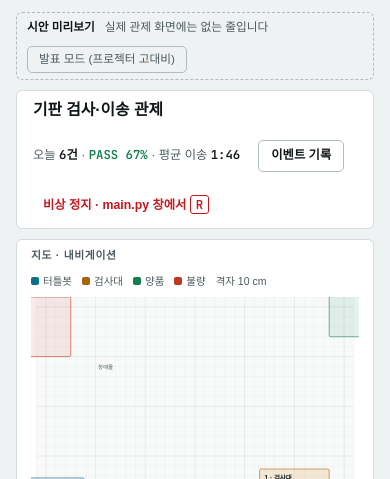
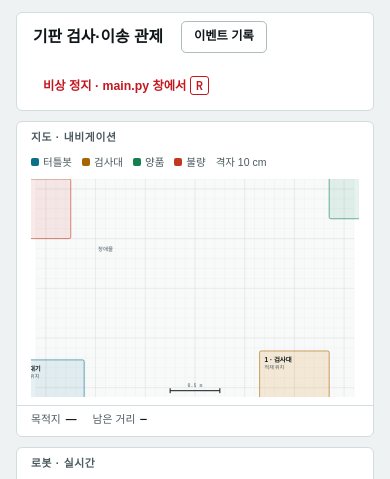
Before and after one commit to HD243017/turtlebot_vision_amr, a Flask app: page / in a window 390 px wide. Shown: the top 479 px of the page. Run offline with Flask 3, Linux system fonts and the light colour scheme; some web fonts are replaced; grey boxes are pictures that could not be loaded.

Commit message:
fms_ui: A* 경로 선 표시/ 시안 미리보기 줄 삭제

```diff
--- a/fms_ui/app.py
+++ b/fms_ui/app.py
@@ -227,7 +227,6 @@ def snapshot():
         "robot": robot_link(),
         "inspection": insp,
         "recent": STORE.recent(6),
-        "today": STORE.today_summary(),
     })
     return live
 
@@ -238,8 +237,7 @@ def index():
     status = snapshot()
     boot = {"states": STATES, "missions": MISSIONS, "kinds": KINDS, "status": status,
             "map": MAP_META, "zones": ZONES}
-    return render_template("index.html", kinds=KINDS, today=status["today"],
-                           today_date=date.today().isoformat(), boot=boot)
+    return render_template("index.html", kinds=KINDS, today_date=date.today().isoformat(), boot=boot)
 
 
 @app.get("/map/image.png")
@@ -285,7 +283,7 @@ def api_robot():
 
 @app.get("/api/events")
 def api_events():
-    """이벤트 기록 (최신 순 최대 50건). date=YYYY-MM-DD (비우면 전체), kind=all|insp|deliv|safety|comm"""
+    """이벤트 기록 (최신 순 최대 50건). date=YYYY-MM-DD (비우면 전체), kind=all|insp|deliv"""
     try:
         day = date.fromisoformat(request.args["date"]) if request.args.get("date") else None
     except ValueError:
--- a/fms_ui/static/app.js
+++ b/fms_ui/static/app.js
@@ -144,7 +144,7 @@
     done.push([x, y]);
     attrs($('routeDone'), { points: plan.length ? pts(done) : '' });
     attrs($('route'), { points: plan.length ? pts(rest) : '' });
-    // 남은 거리: 계획 경로가 있으면 경로를 따라, 없으면 목적지 goal 까지 직선 거리 (main.py 가 경로를 안 보내므로 지금은 직선)
+    // 남은 거리: 계획 경로(main.py robot.path)가 있으면 경로를 따라, 없으면 목적지 goal 까지 직선 거리
     if (state !== 'lost') $('rleft').textContent = plan.length ? (planLen - d).toFixed(1) + ' m'
       : (goalXY ? Math.hypot(goalXY[0] - x, goalXY[1] - y).toFixed(1) + ' m · 직선' : '—');
   }
@@ -279,9 +279,6 @@
     applyJob(s.job);
 
     if (inspKey(s.inspection) !== lastInspKey) showInspection(s.inspection, s.recent);
-    $('todayTotal').textContent = s.today.total + '건';
-    $('todayOk').textContent = 'PASS ' + s.today.pass_rate + '%';
-    $('todayAvg').textContent = s.today.avg;
 
     if (changed) render(); else { tick(); showFms(); }
   }
@@ -308,12 +305,6 @@
   document.addEventListener('keydown', function (e) { if (e.key === 'Escape' && !$('eventsModal').hidden) closeEv(); });
   $('evQuery').addEventListener('click', queryEvents);
 
-  $('projToggle').addEventListener('click', function () {
-    var on = !document.body.classList.contains('proj');
-    document.body.classList.toggle('proj', on);
-    this.setAttribute('aria-pressed', String(on));
-  });
-
   // 전방 카메라 (web_video_server MJPEG). 영상이 실제로 들어올 때만 화면에 보이고,
   // 끊기면 "영상 신호 없음"을 띄운 채 5초마다 다시 연결한다.
   var cam = $('camImg'), feed = cam.parentNode, CAM_URL = cam.getAttribute('src');
--- a/fms_ui/static/style.css
+++ b/fms_ui/static/style.css
@@ -39,20 +39,6 @@
   --scrim: rgba(15,22,24,.35);
   color-scheme: light;
 }
-/* 발표 모드: 프로젝터용 고대비 밝은 화면 + 큰 글자 */
-body.proj {
-  --bg: #ffffff; --surface: #ffffff; --surface-2: #f2f5f6; --line: #b9c5c9; --line-strong: #7d8b90;
-  --fg: #000000; --muted: #2e3a3e; --faint: #5d6a6e;
-  --accent: #005f7a; --accent-soft: rgba(0,95,122,.12);
-  --ok: #00703c; --ok-soft: rgba(0,112,60,.12);
-  --ng: #b3200a; --ng-soft: rgba(179,32,10,.12);
-  --warn: #9a5600; --warn-soft: rgba(230,150,0,.22);
-  --crit: #b0000c; --crit-soft: rgba(176,0,12,.12);
-  --map-bg: #ffffff; --grid: rgba(0,0,0,.06); --grid-major: rgba(0,0,0,.18);
-  --scrim: rgba(0,0,0,.35);
-  color-scheme: light;
-}
-
 * { box-sizing: border-box; }
 [hidden] { display: none !important; }
 html, body { height: 100%; }
@@ -63,7 +49,6 @@ body {
   padding-block: 12px;
 }
 .app { font-size: 15px; line-height: 1.45; display: flex; flex-direction: column; gap: 10px; }
-body.proj .app { font-size: 17px; }
 .mono { font-family: var(--font-mono); font-variant-numeric: tabular-nums; }
 .muted { color: var(--muted); }
 button, input, select { font: inherit; color: inherit; }
@@ -77,23 +62,9 @@ button:focus-visible, input:focus-visible, select:focus-visible { outline: 3px s
 .tone-warn { --tone: var(--warn); --tone-soft: var(--warn-soft); }
 .tone-crit { --tone: var(--crit); --tone-soft: var(--crit-soft); }
 
-/* 시안 전용 스트립 */
-.preview { display: flex; align-items: center; gap: 10px; flex-wrap: wrap; padding: 6px 10px; border: 1px dashed var(--line-strong); border-radius: 6px; font-size: .78em; color: var(--muted); }
-.preview b { color: var(--fg); font-weight: 600; }
-.seg { display: inline-flex; border: 1px solid var(--line-strong); border-radius: 5px; overflow: hidden; flex-wrap: wrap; }
-.seg button { background: transparent; border: 0; padding: 4px 11px; color: var(--muted); }
-.seg button + button { border-left: 1px solid var(--line-strong); }
-.seg button[aria-pressed="true"] { background: var(--accent-soft); color: var(--fg); font-weight: 600; }
-.toggle { background: transparent; border: 1px solid var(--line-strong); border-radius: 5px; padding: 4px 11px; color: var(--muted); }
-.toggle[aria-pressed="true"] { background: var(--accent-soft); color: var(--fg); font-weight: 600; }
-.preview .spacer { flex: 1; }
-
-/* 상단바: 이름 · 오늘 요약 · 이벤트 기록 · 비상 정지 안내 */
+/* 상단바: 이름 · 이벤트 기록 · 비상 정지 안내 */
 .top { display: flex; align-items: center; gap: 18px; flex-wrap: wrap; background: var(--surface); border: 1px solid var(--line); border-radius: 6px; padding: 8px 8px 8px 16px; }
 .top h1 { margin: 0; font-size: 1.05em; font-weight: 700; }
-.today { font-size: .82em; color: var(--muted); white-space: nowrap; }
-.today b { color: var(--fg); font-weight: 600; }
-.today .okc { color: var(--ok); }
 .top .spacer { flex: 1; }
 .btn-line { border: 1px solid var(--line-strong); background: var(--surface); border-radius: 5px; padding: 6px 12px; font-size: .82em; font-weight: 600; }
 .btn-line:hover { border-color: var(--accent); }
@@ -238,7 +209,6 @@ svg .safety-ring { fill: none; stroke: var(--warn); stroke-width: 3; }
 .modal { position: fixed; inset: 0; background: var(--scrim); display: flex; align-items: center; justify-content: center; z-index: 20;
   padding: max(16px, env(safe-area-inset-top, 0px)) max(16px, env(safe-area-inset-right, 0px)) max(16px, env(safe-area-inset-bottom, 0px)) max(16px, env(safe-area-inset-left, 0px)); }
 .win { width: min(900px, 100%); max-height: 100%; background: var(--surface); border: 1px solid var(--line-strong); border-radius: 8px; display: flex; flex-direction: column; box-shadow: 0 20px 60px rgba(0,0,0,.35); font-size: 15px; }
-body.proj .win { font-size: 17px; }
 .win header { display: flex; align-items: center; gap: 12px; padding: 12px 16px; border-bottom: 1px solid var(--line); }
 .win header h2 { margin: 0; font-size: 1.05em; }
 .win header .sub { font-size: .78em; color: var(--muted); }
@@ -271,6 +241,6 @@ td.tm { font-family: var(--font-mono); white-space: nowrap; color: var(--muted);
 @media (max-width: 720px) {
   .main { grid-template-columns: 1fr; }
   .mappanel { grid-column: 1; }
-  .preview .spacer, .top .spacer { display: none; }
+  .top .spacer { display: none; }
   .snap { max-width: 340px; }
 }
--- a/fms_ui/templates/index.html
+++ b/fms_ui/templates/index.html
@@ -14,15 +14,8 @@
 
 <div class="app tone-run" id="app" data-state="normal">
 
-  <div class="preview" role="region" aria-label="시안 미리보기 컨트롤">
-    <b>시안 미리보기</b><span>실제 관제 화면에는 없는 줄입니다</span>
-    <span class="spacer"></span>
-    <button type="button" class="toggle" id="projToggle" aria-pressed="false">발표 모드 (프로젝터 고대비)</button>
-  </div>
-
   <header class="top">
     <h1>기판 검사·이송 관제</h1>
-    <span class="today">오늘 <b class="mono" id="todayTotal">{{ today.total }}건</b> · <b class="okc mono" id="todayOk">PASS {{ today.pass_rate }}%</b> · 평균 이송 <b class="mono" id="todayAvg">{{ today.avg }}</b></span>
     <span class="spacer"></span>
     <button type="button" class="btn-line" id="openEvents">이벤트 기록</button>
     <!-- 화면은 보기 전용. 비상 정지는 main.py 창(R 키)에서 한다 (UI 가 로봇 토픽을 직접 보내지 않기로 함) -->
```
